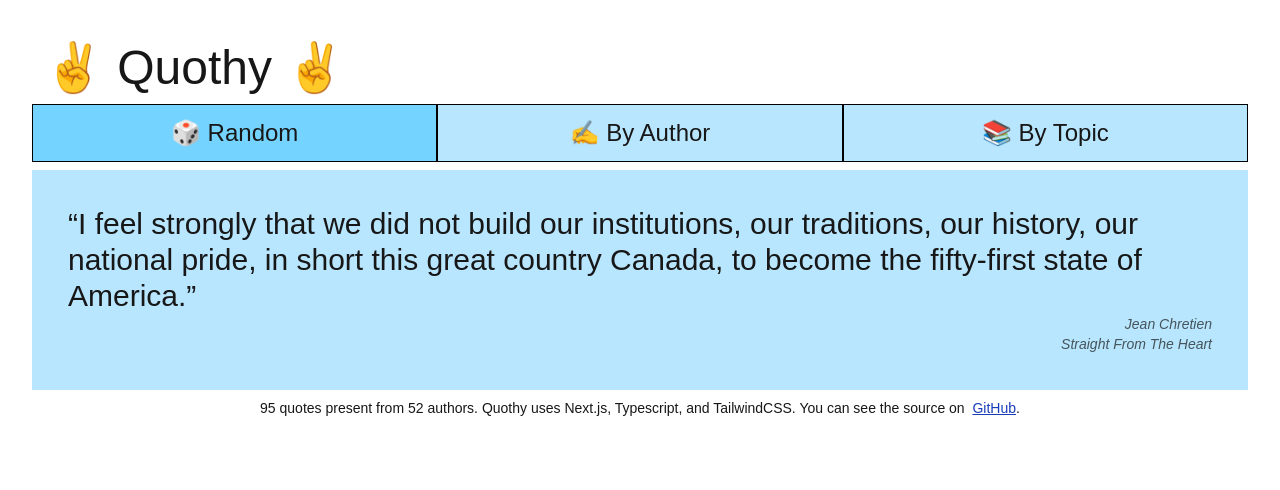
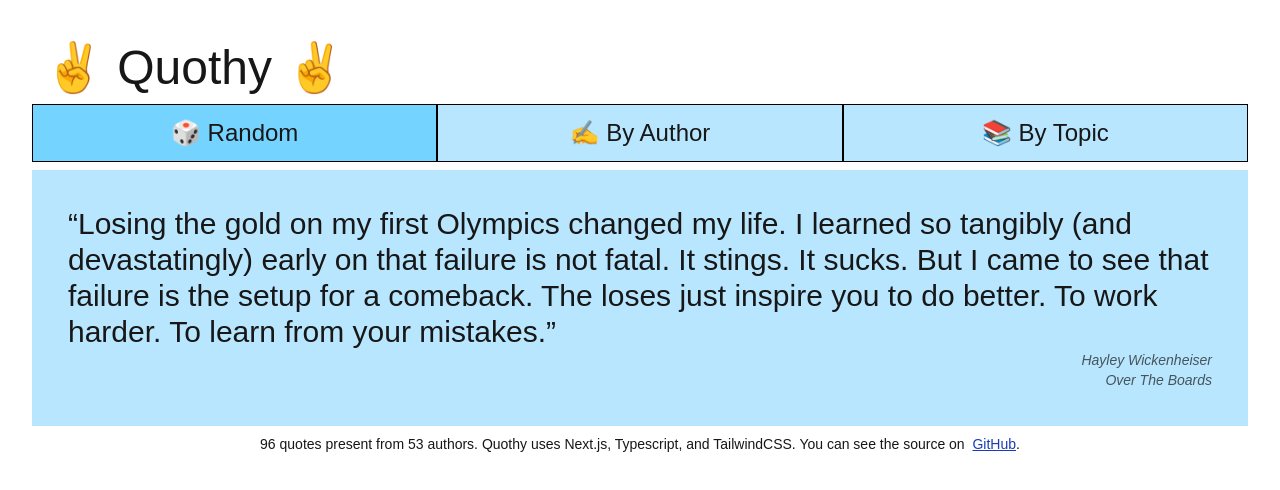
Before and after one commit to MarkNenadov/quothy, a Next.js app: page / in a window 1280 px wide. Shown: the top 490 px of the page. Built offline with nearby package versions, Linux system fonts and the light colour scheme.

Commit message:
added a quote

```diff
--- a/src/data/quoteData.ts
+++ b/src/data/quoteData.ts
@@ -16,6 +16,14 @@ export const data: Quote[] = [
       title: "Slither: How Nature's Most Maligned Creatures Illuminate Our World"
     },
     tags: ["fear"]
+  },
+  {
+    quote: "though [Jerry Garcia] abhored violance and abjured pain, he enjoyed a certain amount of chaos",
+    book: {
+      author: "Jim Newton",
+      title: "Here Beside the Rising Tide: Jerry Garcia, the Grateful Dead, and an American Awakening"
+    },
+    tags: ["grateful-dead", "jerry-garcia"]
   },
   {
     quote: "The Christian family doesn't just think theologically on Sundays; it does theology from Sunday to Sunday.",
```
